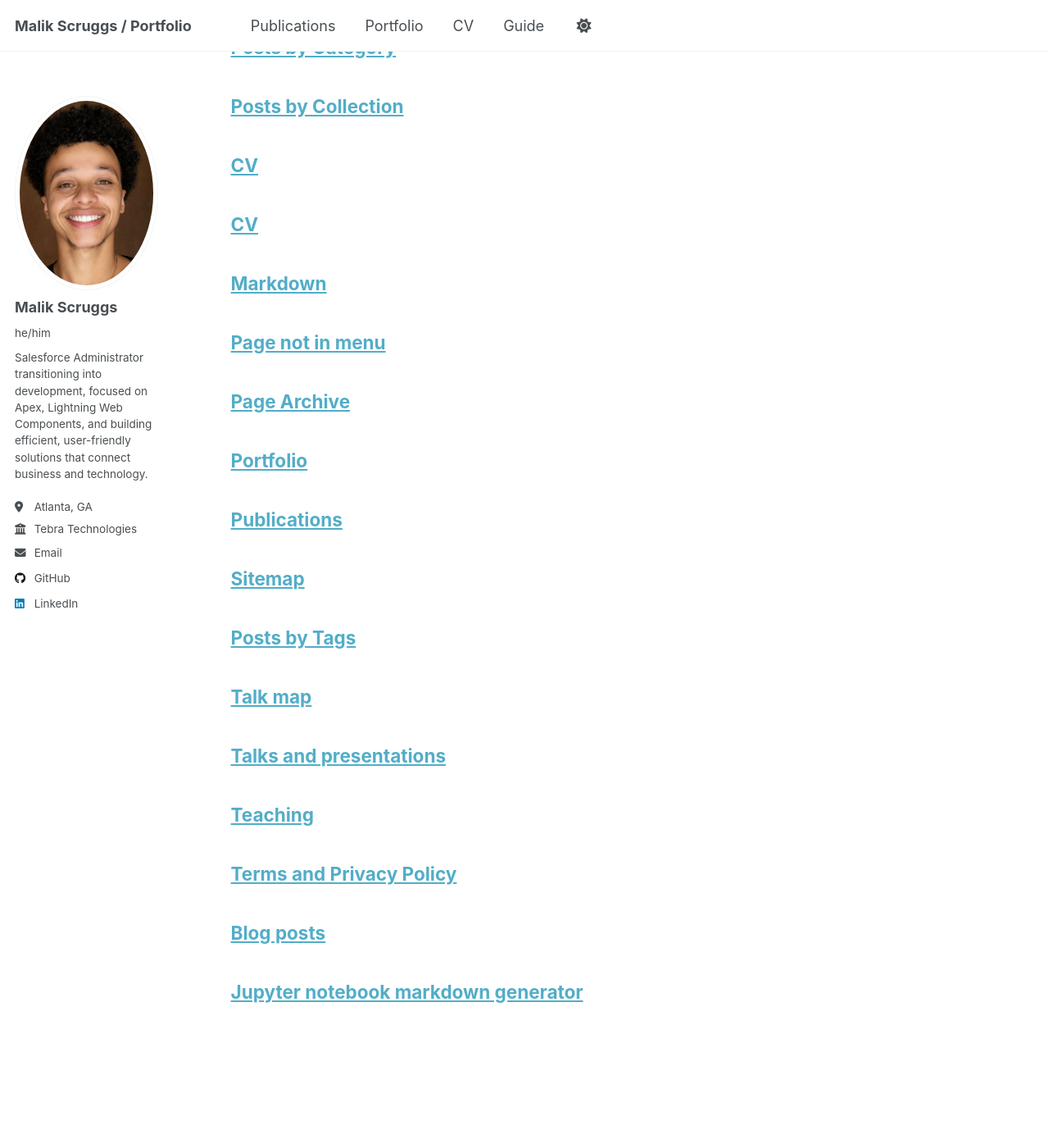
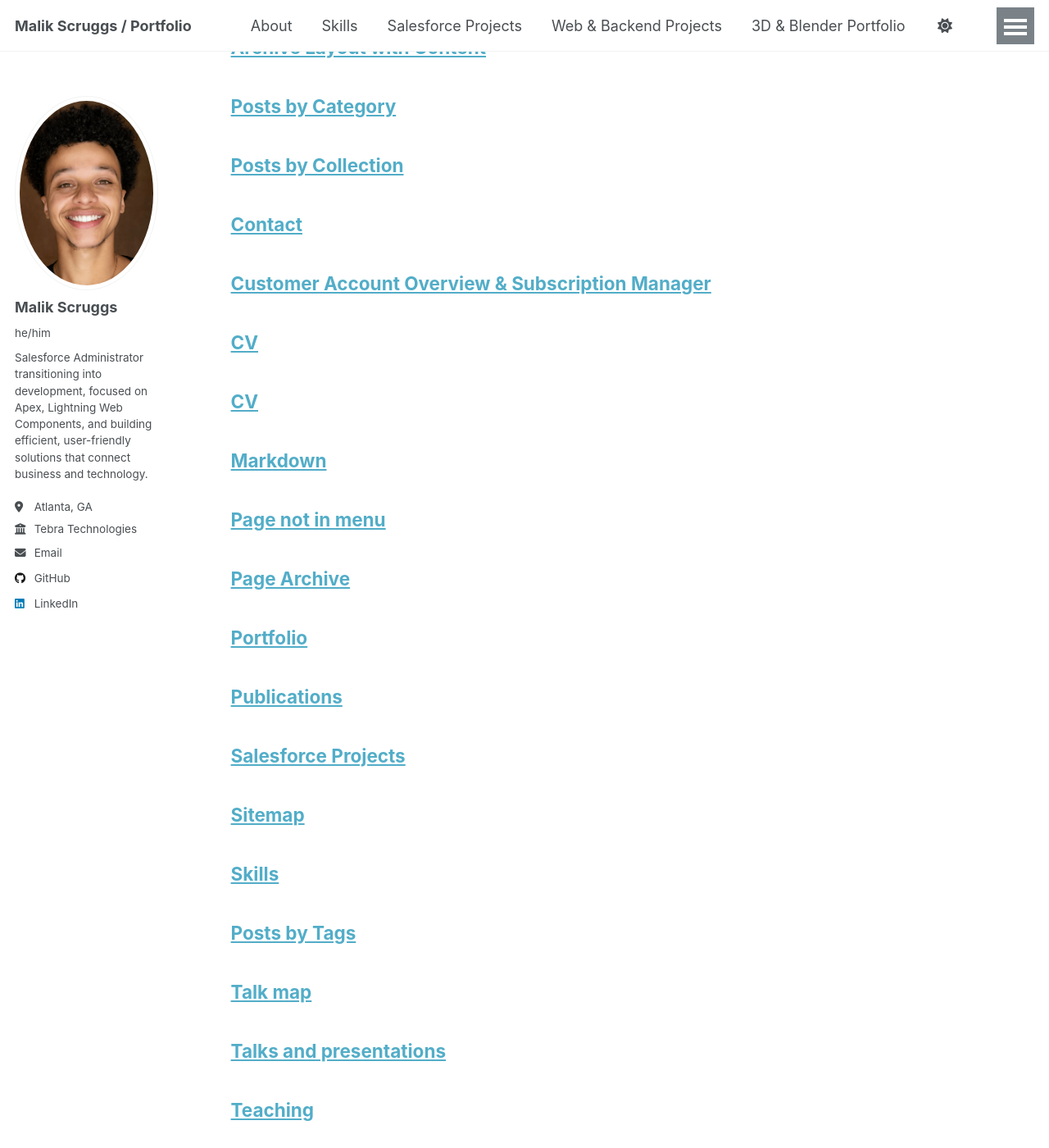
Before and after one commit to codedbyLeek/maliks-portfolio, a Jekyll site: the page built from _pages/archive-layout-with-content.md, in a window 1280 px wide and 1400 px high, scrolled down 4849 px. Shown: the whole window at 82% size. Built offline with Jekyll 4.4.1, drawn with Linux system fonts in a browser that asks for light colours; a script that is not in the unit is left out; some of the changed text lies outside the part shown.

Commit message:
Adding Pages and updating navigation bar

```diff
--- a/_data/navigation.yml
+++ b/_data/navigation.yml
@@ -8,8 +8,30 @@
 #      Markdown formatted page while the second is generated using JSON.
 
 main:
-  - title: "Publications"
-    url: /publications/
+
+  - title: "About"
+    url: /about/
+
+  - title: "Skills"
+    url: /skills/
+
+  - title: "Salesforce Projects"
+    children:
+      - title: "Customer Account Overview & Subscription Manager"
+        url: /projects/salesforce/customer-account-overview
+
+
+  - title: "Web & Backend Projects"
+    url: /web-backend-projects/
+
+  - title: "3D & Blender Portfolio"
+    url: /3d-portfolio/
+
+  - title: "Contact"
+    url: /contact/
+
+# - title: "Publications"
+  #  url: /publications/
 
  # - title: "Talks"
  #  url: /talks/
@@ -17,17 +39,17 @@ main:
  # - title: "Teaching"
  #   url: /teaching/
 
-  - title: "Portfolio"
-    url: /portfolio/
+ # - title: "Portfolio"
+  #  url: /portfolio/
 
   #- title: "Blog Posts"
   #  url: /year-archive/
 
-  - title: "CV"
-    url: /cv/
+  #- title: "CV"
+  #  url: /cv/
 
   # - title: "CV"
   #   url: /cv-json/
 
-  - title: "Guide"
-    url: /markdown/
+  #- title: "Guide"
+  #  url: /markdown/
--- /dev/null
+++ b/_pages/web-backend-projects.md
@@ -0,0 +1,6 @@
+---
+layout: single
+title: "Web & Backend Projects"
+permalink: /web-backend-projects/
+author_profile: true
+---
```
Also changed, not shown: _pages/3d-portfolio.md (added, +35 -0 lines), _pages/contact.md (added, +17 -0 lines), _pages/salesforce-projects.md (added, +56 -0 lines), _pages/skills.md (added, +39 -0 lines), projects/salesforce/customer-account-overview.md (added, +33 -0 lines), projects/3d-blender/README.md (added), projects/salesforce/README.md (added), projects/web-backend/README.md (added), 2 other files.
